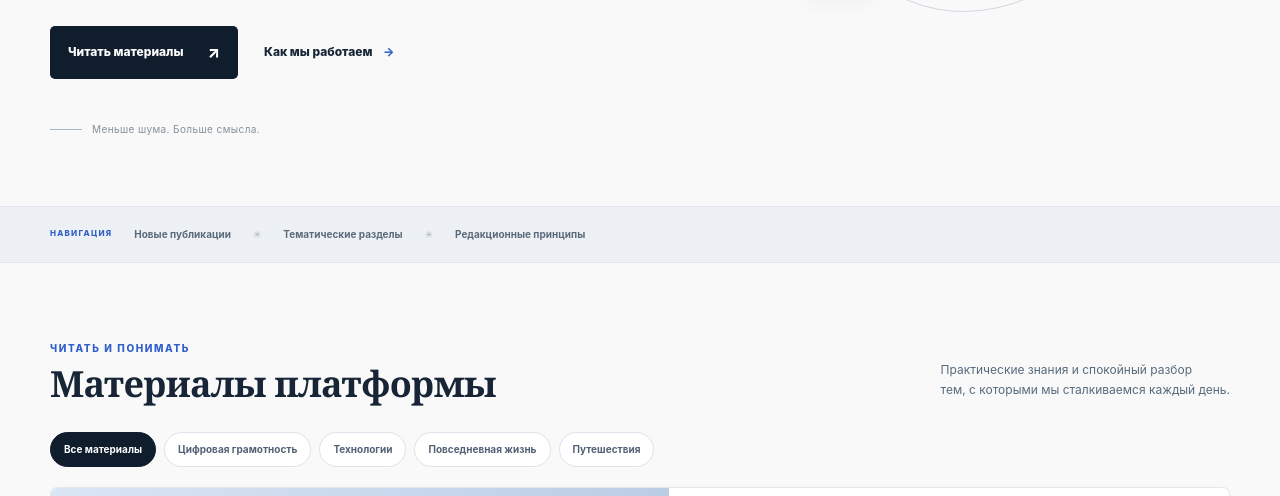
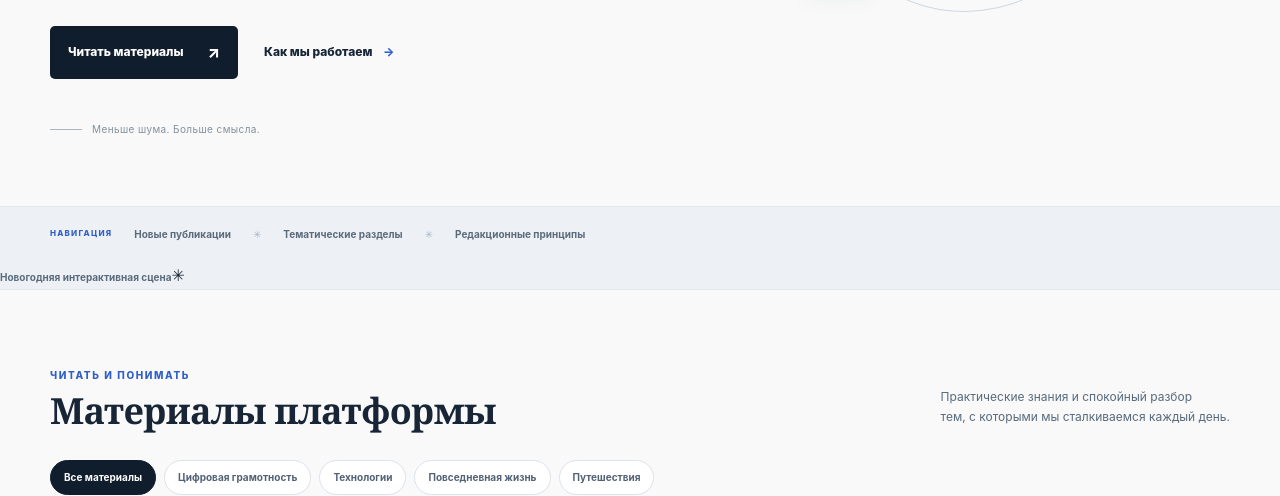
Before and after one commit to rytikov0285/Media-Public, a plain HTML site: page site/index.html in a window 1280 px wide. Shown: the part 604-1100 px from the top of the page. Drawn offline with Linux system fonts and the light colour scheme.

Commit message:
Add New Year scene to homepage navigation

```diff
--- a/site/index.html
+++ b/site/index.html
@@ -35,7 +35,7 @@
 <div class="hero-note"><span class="note-line"></span><span>Меньше шума. Больше смысла.</span></div></div>
 <div class="hero-art" aria-label="Абстрактная композиция из геометрических форм"><div class="art-orbit orbit-one"></div><div class="art-orbit orbit-two"></div><div class="art-core"><span>MP</span><small>IDEAS<br>IN CONTEXT</small></div><div class="art-label label-top">ФАКТЫ</div><div class="art-label label-side">КОНТЕКСТ</div><div class="art-label label-bottom">ЗНАНИЯ</div></div>
 </section>
-<section class="ticker"><div class="container ticker-inner"><span class="ticker-label">НАВИГАЦИЯ</span><a href="#latest">Новые публикации</a><span>✳</span><a href="#topics">Тематические разделы</a><span>✳</span><a href="#principles">Редакционные принципы</a></div></section>
+<section class="ticker"><div class="container ticker-inner"><span class="ticker-label">НАВИГАЦИЯ</span><a href="#latest">Новые публикации</a><span>✳</span><a href="#topics">Тематические разделы</a><span>✳</span><a href="#principles">Редакционные принципы</a></div><a href="./new-year/">Новогодняя интерактивная сцена</a><span>✳</span></section>
 <section class="section container" id="latest"><div class="section-heading"><div><div class="eyebrow">ЧИТАТЬ И ПОНИМАТЬ</div><h2>Материалы платформы</h2></div><p>Практические знания и спокойный разбор<br>тем, с которыми мы сталкиваемся каждый день.</p></div>
 <div class="featured-grid">
 <a class="feature-card feature-main" href="./articles/verify-information.html"><div class="feature-visual visual-blue"><span class="visual-kicker">ЦИФРОВАЯ ГРАМОТНОСТЬ</span><div class="visual-shapes"><i></i><b></b><span>?</span></div><span class="visual-index">01 / GUIDE</span></div><div class="card-content"><div class="card-meta"><span>ГИД</span><span>·</span><span>7 минут</span></div><h3>Как проверить информацию в интернете: спокойный алгоритм вместо поспешных выводов</h3><p>Проверяем источник, дату, первоисточник и контекст. Разбираем последовательность, которая помогает не распространять ошибки.</p><span class="read-more">Открыть материал <b>↗</b></span></div></a>
```
